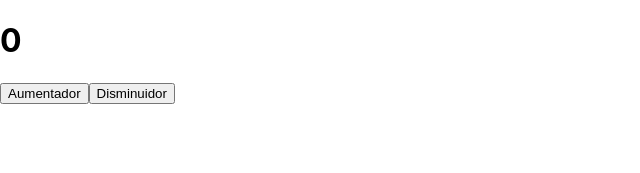
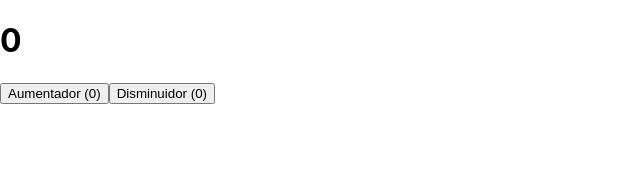
Before and after one commit to MiguelAngelAlvarezFernandez/megacontador, a React (Create React App) app: page / in a window 1280 px wide. Shown: the top 173 px of the page, without its empty margins (0-640 px from the left). Built offline with nearby package versions, Linux system fonts and the light colour scheme.

Commit message:
Incorporaciones contadores Nº de pulsaciones de los botones

```diff
--- a/src/App.js
+++ b/src/App.js
@@ -14,12 +14,24 @@ function App() {
     setvalorActual(novoValor)
   }
 
+  let [ContadorMas, setContadorMas] = useState(0)
+  function manexadorClickContadorMas () {
+    setContadorMas(ContadorMas+1)
+    manexadorClickAumenta()
+  }
+
+  let [ContadorMenos, setContadorMenos] = useState(0)
+  function manexadorClickContadorMenos () {
+    setContadorMenos(ContadorMenos+1)
+    manexadorClickDisminuye()
+  }
+
 
   return (
     <div>
       <h1>{valorActual}</h1>
-      <button onClick={manexadorClickAumenta}>Aumentador</button>
-      <button onClick={manexadorClickDisminuye}>Disminuidor</button>
+      <button onClick={manexadorClickContadorMas}>Aumentador ({ContadorMas})</button>
+      <button onClick={manexadorClickContadorMenos}>Disminuidor ({ContadorMenos})</button>
     </div>
   );
 }
```
